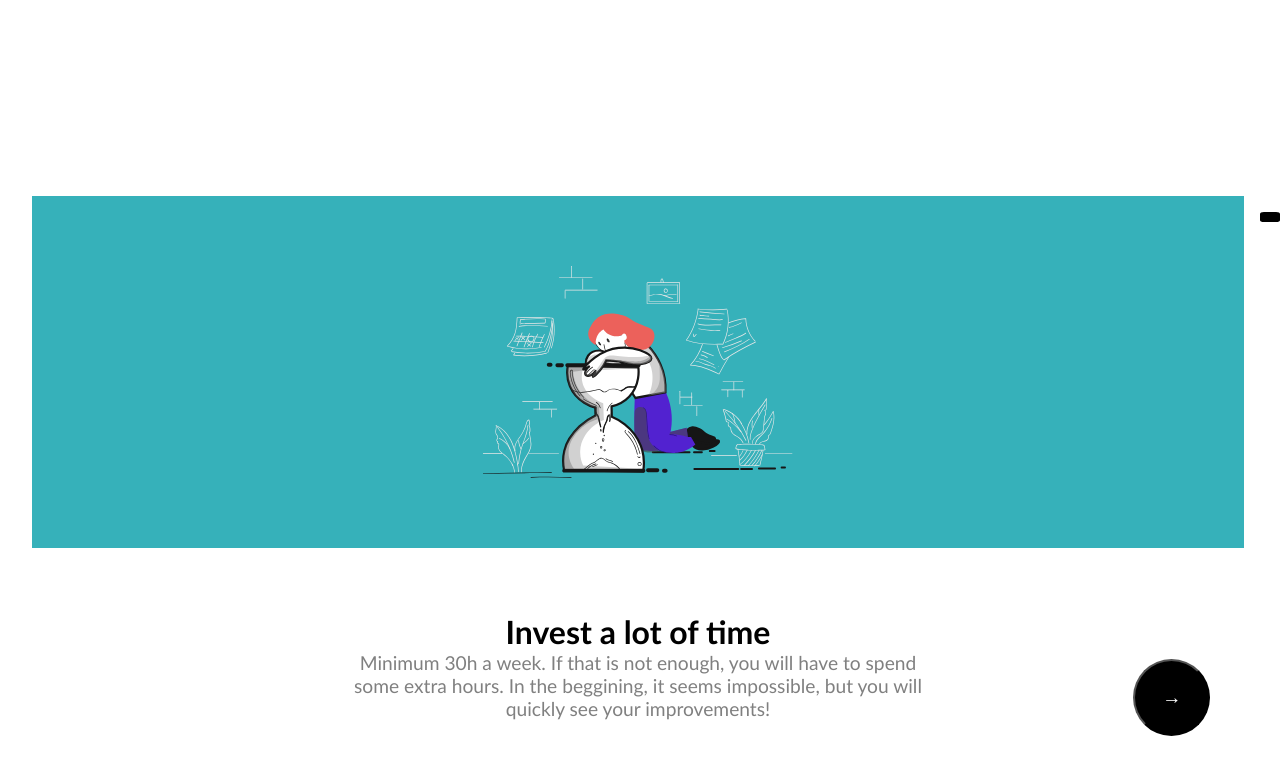
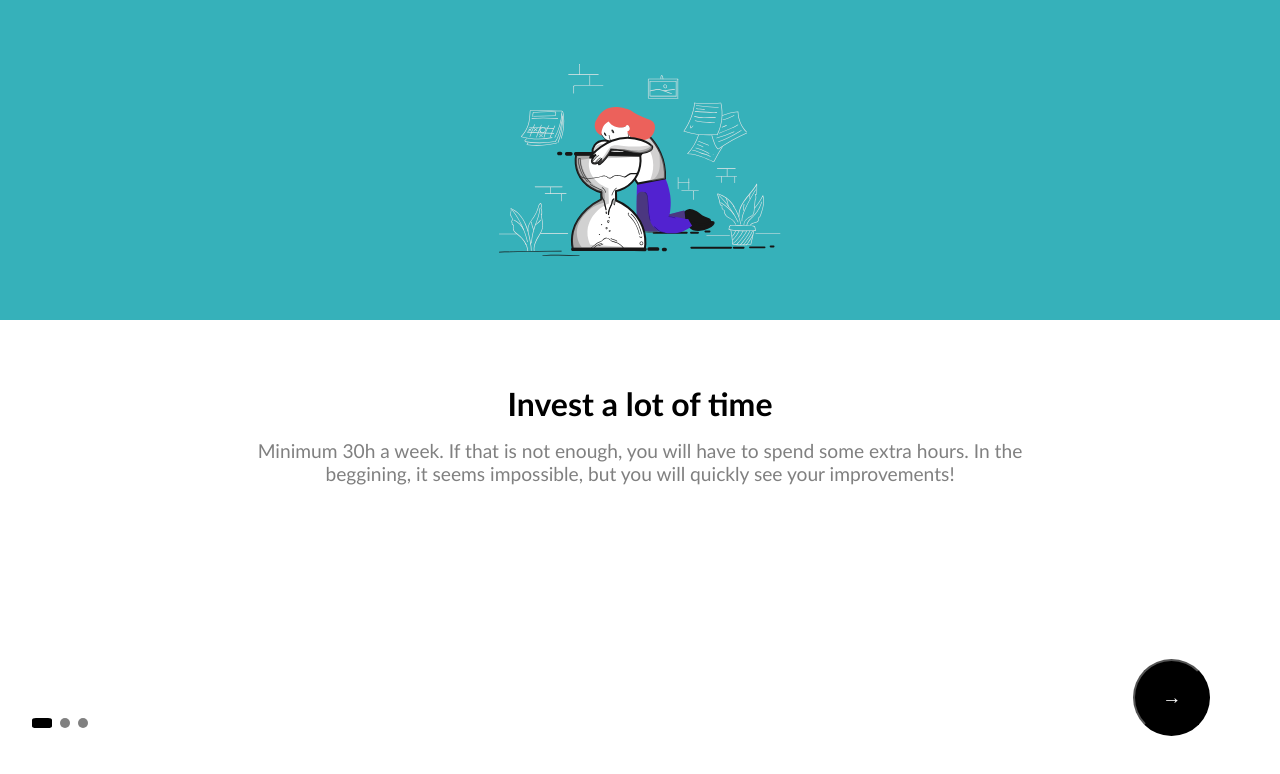
Before and after one commit to OhMyLaia/digital-onborading-remote, a React (Vite) app: page /invest-a-lot-of-time in a window 1280 px wide. Shown: the top 774 px of the page. Built offline with nearby package versions, Linux system fonts and the light colour scheme.

Commit message:
styles applied correctly and slider working

```diff
--- a/src/App.jsx
+++ b/src/App.jsx
@@ -1,5 +1,6 @@
 import "./App.css";
 import "./components/Card/Card.module.css";
+import "./views/SliderView.jsx";
 import { BrowserRouter as Router } from "react-router-dom";
 import { AppRoutes } from "./routes/Router";
 
--- a/src/components/Card/Card.module.css
+++ b/src/components/Card/Card.module.css
@@ -15,6 +15,10 @@
     flex: 0 0 100%;
     text-align: center;
     position: relative;
+}
+
+h1 {
+    margin-bottom: 0.5em;
 }
 
 .step-0 {
@@ -37,7 +41,7 @@
     display: flex;
     align-items: center;
     justify-content: space-around;
-    height: 22em;
+    height: 20em;
     border-radius: 0%;
     border-width: 0;
     margin-bottom: 1em;
@@ -79,7 +83,7 @@
 }
 
 .card-p {
-    width: 70%;
+    width: 85%;
     display: flex;
     color: grey;
     font-family: 'Gill Sans', 'Gill Sans MT', Calibri, 'Trebuchet MS', sans-serif;
--- a/src/components/NavigationControls/NavigationControls.module.css
+++ b/src/components/NavigationControls/NavigationControls.module.css
@@ -24,7 +24,7 @@
 .card-buttons {
     display: flex;
     position: fixed;
-    bottom: 1em;
+    bottom: 3em;
     right: 1em;
     gap: 1em;
     padding: 0 1em 0 1em;
--- a/src/routes/Router.jsx
+++ b/src/routes/Router.jsx
@@ -1,7 +1,5 @@
 import { Routes, Route } from "react-router-dom";
-import { SliderView } from "../../src/views/slider-view.jsx"
-
-
+import { SliderView } from "../views/SliderView.jsx";
 
 export const AppRoutes = () => {
     return (
--- a/src/views/slider-view.jsx
+++ b/src/views/SliderView.jsx
@@ -4,8 +4,7 @@ import{ Card } from "../components/Card/Card";
 import { Indicator } from "../components/Indicator/Indicator";
 import { NavigationControls } from "../components/NavigationControls/NavigationControls";
 import database from "../data/database.json"
-import "./SliderView.module.css";
-// import database from "/public/assets/database.json"
+import styles from "./SliderView.module.css";
 
 export const SliderView = () => {
 
@@ -37,13 +36,15 @@ export const SliderView = () => {
     console.log("database:", database);
 
     return (
-        <div className="slider-view">
-            <div className="controls">
-                <div className="card-indicator">
+        <div>
+
+        <div className={styles["slider-view"]}>
                 <Card
                 step={step}
                 setStep={setStep}
                 />
+        </div>
+            <div className={styles["controls"]}>
                 <Indicator
                 step={step}
                 setStep={setStep}
@@ -54,6 +55,5 @@ export const SliderView = () => {
                 />
             </div>
         </div>
-    </div>
     )
 }
--- a/src/views/sliderView.module.css
+++ b/src/views/sliderView.module.css
@@ -3,46 +3,46 @@
 }
 
 .slider-view {
-    display: flex;
-    flex-direction: column;
-    align-items: center;
-    justify-content: center;
-    min-height: 100vh;
-    background-color: red;
-    padding: 20px;
+    /* display: flex; */
+    position: relative;
+    /* flex-direction: column; */
+    /* align-items: center; */
+    /* justify-content: center; */
+    height: 100vh;
+    /* background-color: red; */
+    /* padding: 20px; */
 }
 
 .controls {
     display: flex;
-    flex-direction: column;
+    position: absolute;
+    flex-direction: row;
+    bottom: 0em;
+    left: 2em;
     align-items: center;
-    gap: 20px; /* Space between components */
+    gap: 20px;
+    /* background-color: red; */
 }
 
 
-.controls {
-    display: flex;
-    justify-content: center;
-    gap: 1em;
-    margin-top: 1em;
-}
-
 .card-indicator {
     display: flex;
-    flex-direction: column;
+    /* flex-direction: column; */
     align-items: center;
     width: 100%;
     max-width: 500px;
     gap: 10px;
 }
 
-/* Responsive Design */
-@media (max-width: 768px) {
-    .slider-view {
-        padding: 10px;
-    }
 
+@media (max-width: 1024px) {
     .controls {
-        gap: 10px;
+    bottom: 5em;
     }
 }
+
+@media (min-width: 1024px) {
+    .controls {
+    bottom: 4.5em;
+    }
+}
```
Also changed, not shown: src/components/Card/Card.jsx (+0 -19 lines). Lines whose indentation alone changed are shown as unchanged.
